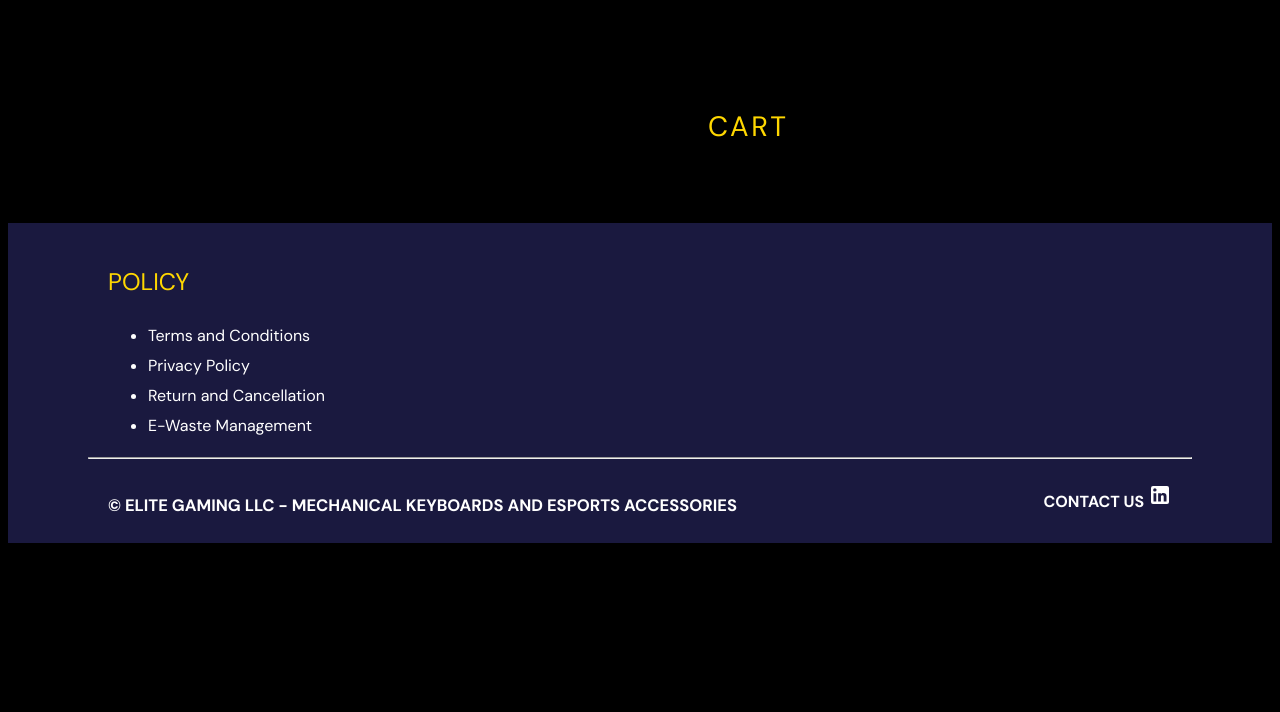
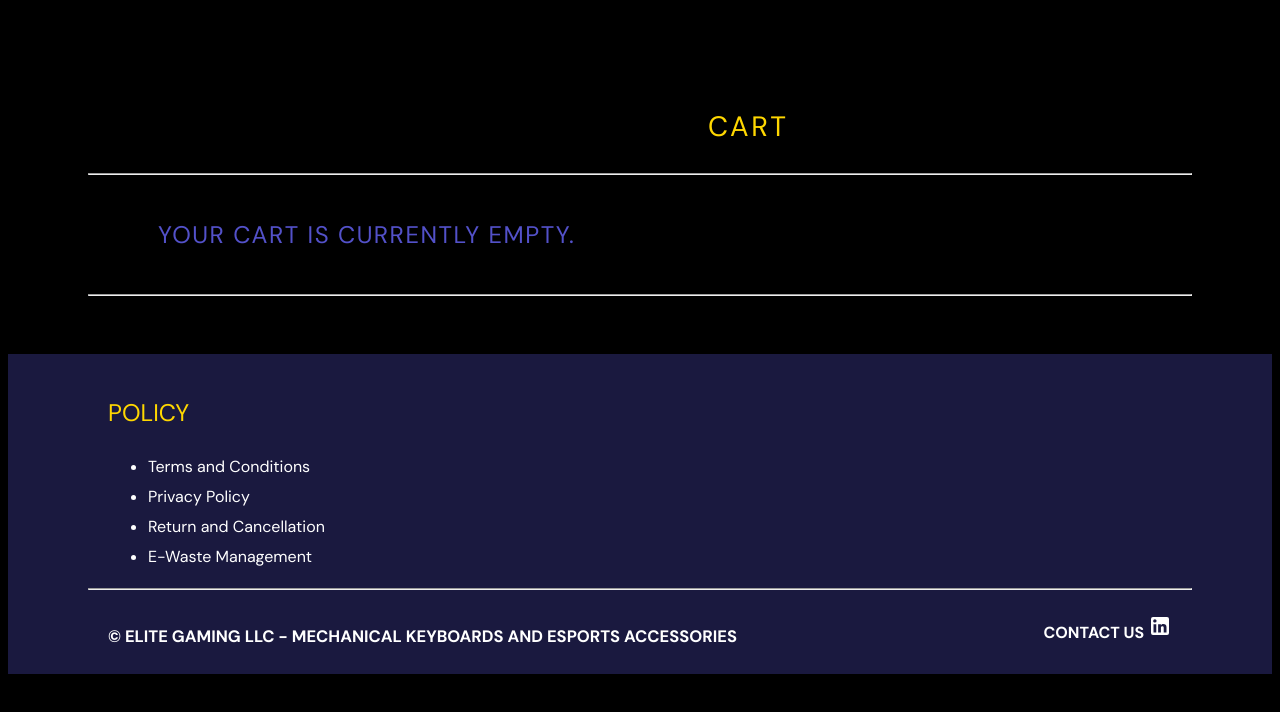
Before and after one commit to Prasad-178/Meckeys, a React (Create React App) app: page /cart in a window 1280 px wide. Shown: the top 712 px of the page. Built offline with nearby package versions, Linux system fonts and the light colour scheme.

Commit message:
committing all changes before adding auth

```diff
--- a/package.json
+++ b/package.json
@@ -12,6 +12,7 @@
     "@testing-library/jest-dom": "^5.16.5",
     "@testing-library/react": "^13.4.0",
     "@testing-library/user-event": "^13.5.0",
+    "firebase": "^9.10.0",
     "react": "^18.2.0",
     "react-dom": "^18.2.0",
     "react-router-dom": "^6.4.1",
--- a/public/styles.css
+++ b/public/styles.css
@@ -525,3 +525,10 @@
     margin-top: 50px;
     padding-right: 15px;
 }
+
+.emptycart {
+    letter-spacing: 1.5px;
+    font-weight: 500;
+    font-size: 24px;
+    color: rgb(83, 81, 201);
+}
--- a/src/pages/components/CartComponent.jsx
+++ b/src/pages/components/CartComponent.jsx
@@ -1,9 +1,10 @@
 import React from 'react'
+import EmptyCart from './EmptyCart'
 import styled from 'styled-components'
 import { TextField } from '@mui/material'
 import { Cart } from '../../data'
 import DeleteIcon from '@mui/icons-material/Delete';
-import { json, useNavigate } from 'react-router-dom';
+import { useNavigate } from 'react-router-dom';
 
 const CartMain = styled.div`
     display: flex;
@@ -22,6 +23,10 @@
     margin-bottom: 20px;
 `
 
+const CartSummary = styled.div`
+
+`
+
 const CartComponent = () => {
     const navigate = useNavigate()
     function removeCart(id) {
@@ -37,13 +42,16 @@
     }
 
     function cartIsEmpty() {
-        if (Cart.length() === 0) {
+        if (Cart.length === 0) {
             return true;
         }
-        return false;
+        else {
+            return false;
+        }
     }
 
   return (
+    cartIsEmpty() ? <EmptyCart /> :
     <CartMain>
         {Cart.map((i) => (
             <div>
@@ -82,6 +90,9 @@
                     </div>
                     <br className="brtag"/>
                 </CartComponentDiv>
+                <CartSummary>
+
+                </CartSummary>
                 <hr className="hrtag" />
             </div>
         ))}
--- a/src/pages/components/Category.jsx
+++ b/src/pages/components/Category.jsx
@@ -14,7 +14,9 @@
 
 const BuyNow = styled.div`
     color: white;
+    font-size: 12px;
     background-color: black;
+    padding: 10px;
     position: absolute;
     border: 2px solid black;
     margin-left: 150px;
@@ -55,7 +57,7 @@
                 <CategoryDiv>
                     {Mouse.map((item) => (
                         <div className="divproductbox">
-                            <BuyNow className="buynowButton">BUY NOW</BuyNow>
+                            <BuyNow><button className="buynowButton">BUY NOW</button></BuyNow>
                             <CategoryContentBox className="catconbox" type="mouse" link={idClicked} extractId = {() => extractId(item.id)} url={item.img} key={item.id} title={item.title} price={item.price}></CategoryContentBox>
                         </div>
                     ))}
@@ -80,7 +82,7 @@
                         </div>
                     ))}
                 </CategoryDiv>
-                {url() ? <Link to="mouse-list"> <button className="seeProducts">SEE ALL MICE</button> </Link> : null}
+                {url() ? <Link to="mouse-list"> <button className="seeProducts">SEE ALL KEYBOARDS</button> </Link> : null}
             </div>
         )
     }
@@ -100,7 +102,7 @@
                         </div>
                     ))}
                 </CategoryDiv>
-                {url() ? <Link to="mouse-list"> <button className="seeProducts">SEE ALL MICE</button> </Link> : null}
+                {url() ? <Link to="mouse-list"> <button className="seeProducts">SEE ALL HEADPHONES</button> </Link> : null}
             </div>
         )
     }
--- /dev/null
+++ b/src/pages/components/EmptyCart.jsx
@@ -0,0 +1,28 @@
+import React from "react";
+import styled from "styled-components"
+
+const CartComponentDiv = styled.div`
+    color: white;
+    display: flex;
+    flex-direction: row;
+    padding-left: 50px;
+    padding-right: 50px;
+    margin-left: 100px;
+    margin-right: 50px;
+    margin-top: 20px;
+    margin-bottom: 20px;
+`
+
+function EmptyCart() {
+    return (
+        <div>
+            <hr className="hrtag" />
+                <CartComponentDiv>
+                    <p className="emptycart">YOUR CART IS CURRENTLY EMPTY.</p>
+                </CartComponentDiv>
+                <hr className="hrtag" />
+        </div>
+    )
+}
+
+export default EmptyCart
--- a/src/pages/components/Navbar.jsx
+++ b/src/pages/components/Navbar.jsx
@@ -7,6 +7,7 @@
 import MouseIcon from '@mui/icons-material/Mouse';
 import HeadphonesIcon from '@mui/icons-material/Headphones';
 import { Link } from "react-router-dom";
+import { Cart } from "../../data";
 
 var prevScrollpos = window.scrollY;
 window.onscroll = function() {
@@ -35,7 +36,7 @@
                     <Link to="/mouse-list"> <p className="right-nav-element"> <MouseIcon style={{color: "gold"}} /> </p> </Link>
                     <Link to="/headphone-list"> <p className="right-nav-element"> <HeadphonesIcon style={{color: "gold"}} /> </p> </Link>
                     <Link to="/login-register"> <p className="right-nav-element"> <AccountCircleIcon style={{color: "gold"}} /> </p> </Link>
-                    <Link to="/cart"> <Badge badgeContent={4} color="primary" className="right-nav-element cart">
+                    <Link to="/cart"> <Badge badgeContent={Cart.length} color="primary" className="right-nav-element cart">
                         <ShoppingCartOutlined style={{color: "gold"}} />
                         </Badge>
                     </Link>
```
Also changed, not shown: src/firebase.js (added, +16 -0 lines), 1 other file (tests, documents, lock files or other folders).
